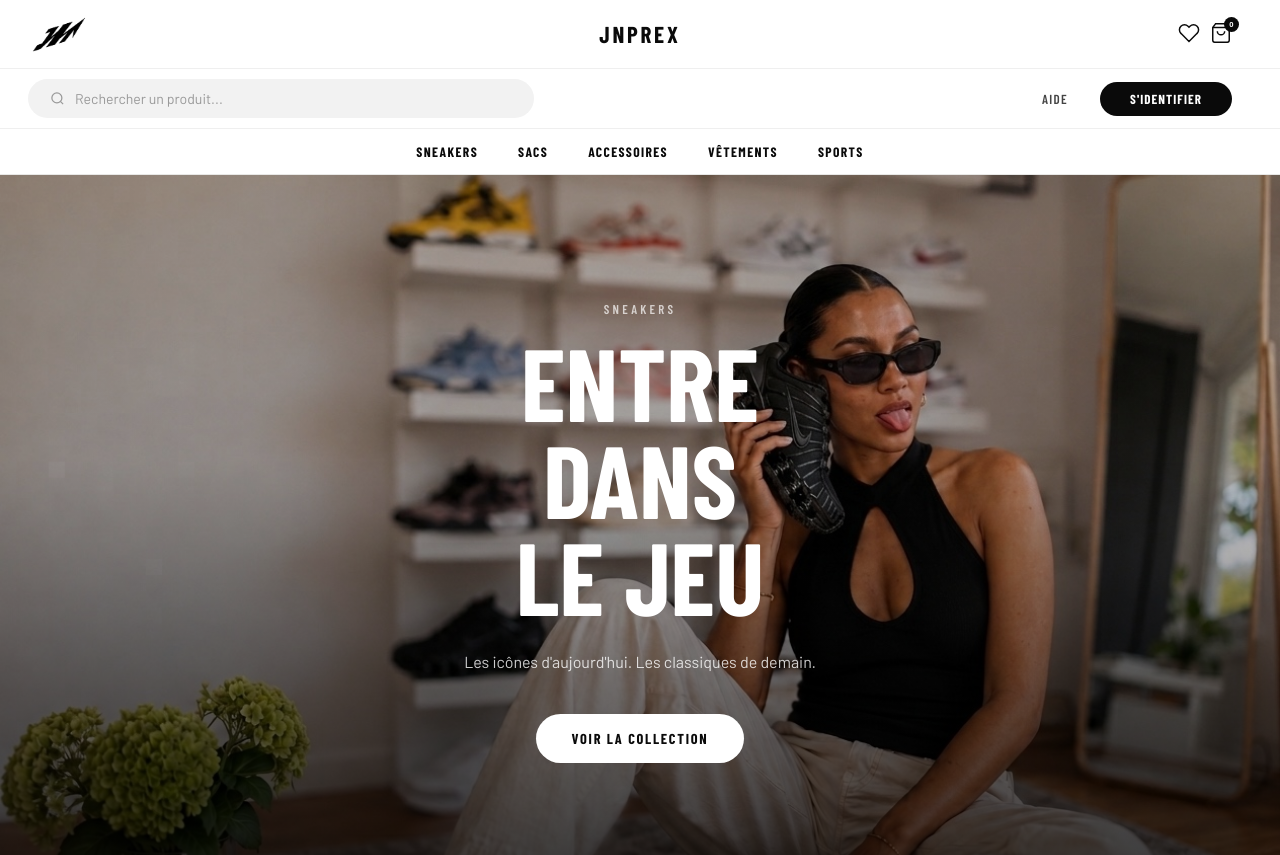
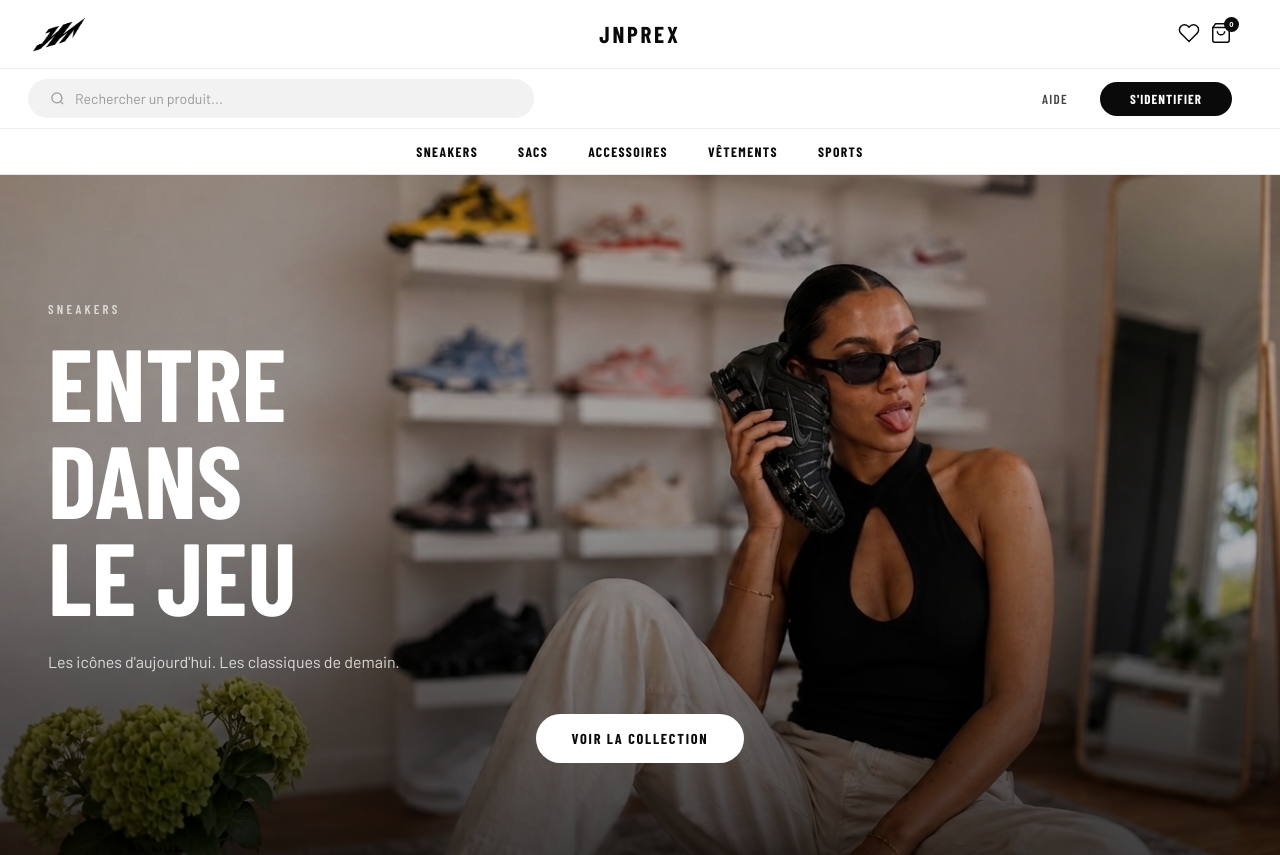
Before and after one commit to jephthenassserdietlin-design/jnprex, a Next.js app: page / in a window 1280 px wide. Shown: the top 855 px of the page. Built offline with nearby package versions, Linux system fonts and the light colour scheme; a web font is replaced by a local one.

Commit message:
Hero image position adjust

```diff
--- a/app/globals.css
+++ b/app/globals.css
@@ -29,7 +29,7 @@ body {
 
 /* Desktop */
 .hero-img {
-  object-position: 70% center !important;
+  object-position: 60% center !important;
 }
 
 @media (max-width: 768px) {
--- a/app/page.tsx
+++ b/app/page.tsx
@@ -42,7 +42,6 @@ export default function Home() {
           width: "100%", minHeight: "90vh",
           position: "relative", overflow: "hidden",
           display: "flex", alignItems: "center",
-          justifyContent: "center"
         }}>
           <img
             src="/hero.sneakers.png"
@@ -61,8 +60,7 @@ export default function Home() {
           <div className="hero-content" style={{
             padding: "60px 48px", zIndex: 2, width: "100%",
             display: "flex", flexDirection: "column",
-            alignItems: "center", textAlign: "center",
-            justifyContent: "center"
+            alignItems: "flex-start", textAlign: "left",
           }}>
             <p style={{
               fontFamily: "'Barlow Condensed', sans-serif",
@@ -81,6 +79,9 @@ export default function Home() {
               fontSize: "1rem", color: "rgba(255,255,255,0.8)",
               maxWidth: "400px", lineHeight: 1.6, marginBottom: "40px"
             }}>{slides[0].sub}</p>
+
+            {/* Bouton centré */}
+            <div style={{ width: "100%", display: "flex", justifyContent: "center" }}>
               <a href="/catalogue" style={{
                 background: "#fff", color: "#0a0a0a",
                 fontFamily: "'Barlow Condensed', sans-serif",
@@ -89,6 +90,7 @@ export default function Home() {
                 padding: "16px 36px", borderRadius: "30px",
                 textDecoration: "none"
               }}>Voir la collection</a>
+            </div>
           </div>
         </section>
 
@@ -350,7 +352,7 @@ export default function Home() {
               }}>{link}</a>
             ))}
           </div>
-          <span style={{ fontSize: "0.72zm", color: "rgba(255,255,255,0.3)" }}>
+          <span style={{ fontSize: "0.72rem", color: "rgba(255,255,255,0.3)" }}>
             © 2025 JNPREX. Tous droits réservés.
           </span>
         </footer>
```
Lines whose indentation alone changed are shown as unchanged.
